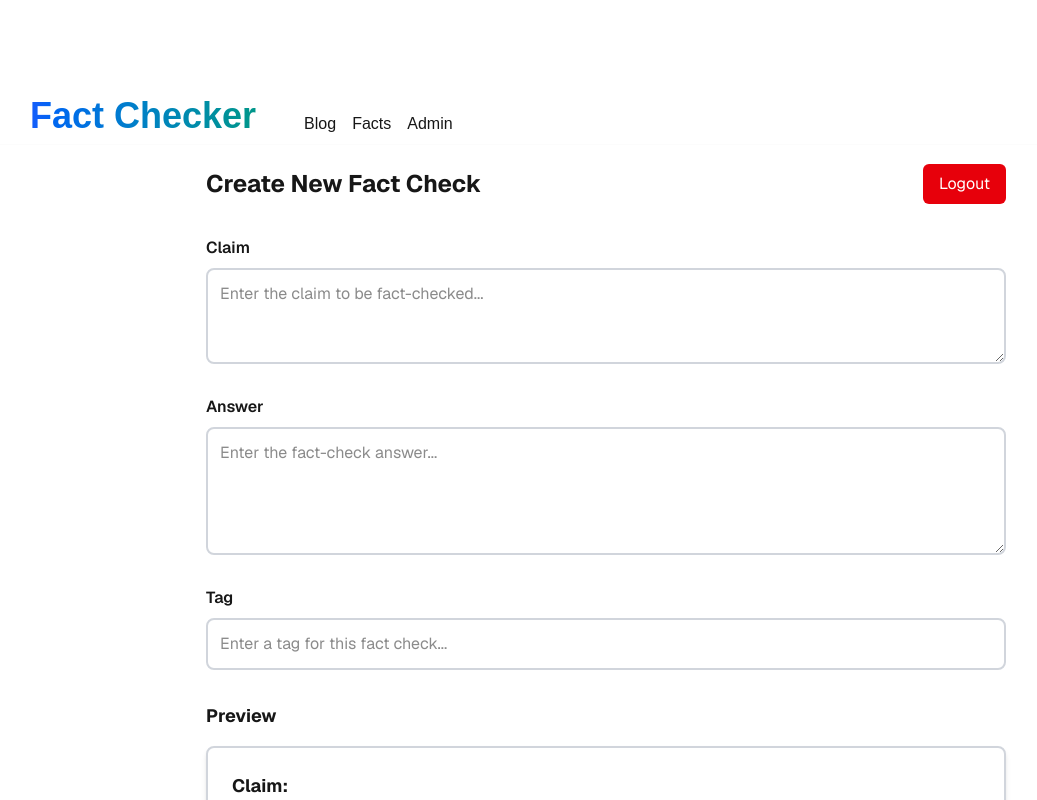
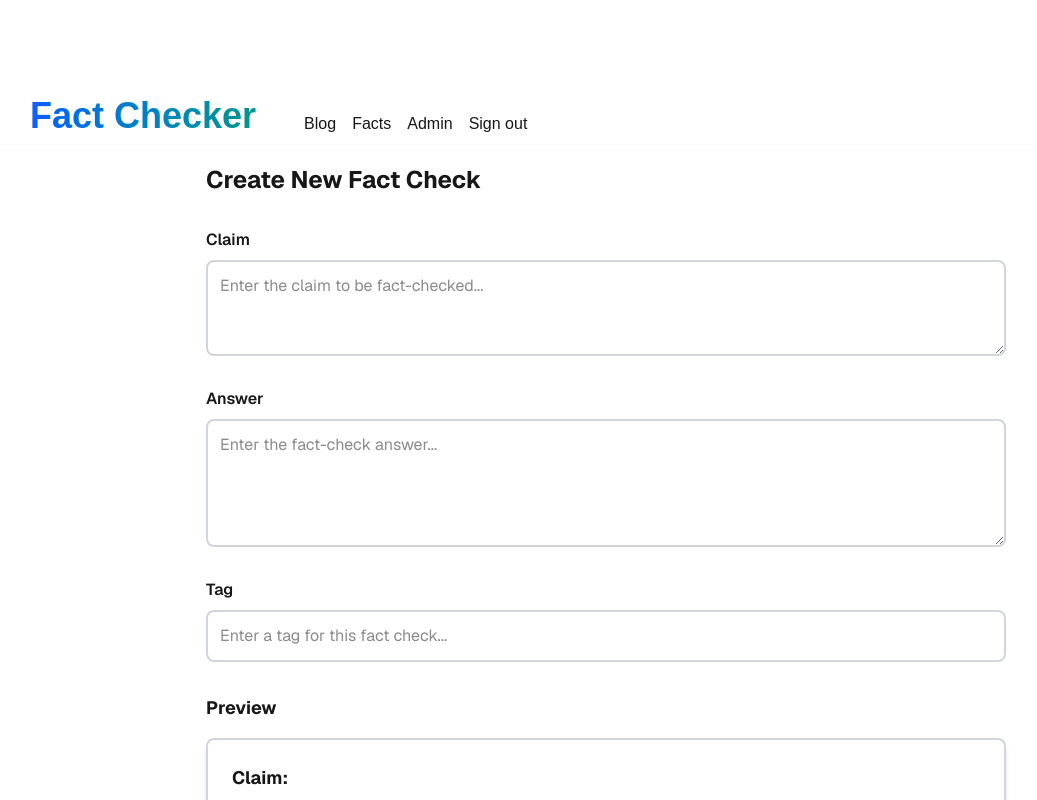
Before and after one commit to Jake-Song/fact-checker-app, a Next.js app: page /facts in a window 1280 px wide. Shown: the top 800 px of the page, without its empty margins (34-1071 px from the left). Built offline with nearby package versions, Linux system fonts and the light colour scheme; sample sign-in values are in the browser's storage.

Commit message:
clean up login\/logout

```diff
--- a/app/admin/page.tsx
+++ b/app/admin/page.tsx
@@ -111,24 +111,12 @@ export default function AdminPage() {
     setContent(post.content);
   }
 
-  function handleLogout() {
-    localStorage.removeItem('token');
-    localStorage.removeItem('user');
-    router.push('/auth');
-  }
-
   return (
     <div className="grid grid-rows-[20px_1fr_20px] items-center justify-items-center min-h-screen p-8 pb-20 gap-16 sm:p-20 font-[family-name:var(--font-geist-sans)]">
       <main className="flex flex-col gap-[32px] row-start-2 items-center sm:items-start w-full max-w-[800px]">
         <div className="w-full">
           <div className="flex justify-between items-center mb-8">
             <h1 className="text-2xl font-bold">Blog</h1>
-            <button
-              onClick={handleLogout}
-              className="bg-red-600 text-white px-4 py-2 rounded-md hover:bg-red-700 focus:outline-none focus:ring-2 focus:ring-red-500 focus:ring-offset-2"
-            >
-              Logout
-            </button>
           </div>
 
           <div className="border-2 border-gray-300 rounded-lg p-6 shadow-md mb-8">
--- a/app/auth/page.tsx
+++ b/app/auth/page.tsx
@@ -1,6 +1,6 @@
 'use client';
 
-import { useState } from 'react';
+import { useEffect, useState } from 'react';
 import { useRouter } from 'next/navigation';
 
 export default function AuthPage() {
@@ -10,6 +10,13 @@ export default function AuthPage() {
   const [error, setError] = useState('');
   const [loading, setLoading] = useState(false);
   const router = useRouter();
+
+  useEffect(() => {
+    const token = localStorage.getItem('token');
+    if(token) {
+      router.push('/');
+    }
+  }, []);
 
   async function handleSubmit(e: React.FormEvent) {
     e.preventDefault();
@@ -36,8 +43,8 @@ export default function AuthPage() {
         localStorage.setItem('user', JSON.stringify({ id: data.userId, email: data.email }));
       }
 
-      // Redirect to blog page
-      router.push('/admin');
+      // Redirect to home page
+      router.push('/');
     } catch (err) {
       setError(err instanceof Error ? err.message : 'An error occurred');
     } finally {
--- a/app/components/Navigation.tsx
+++ b/app/components/Navigation.tsx
@@ -1,6 +1,25 @@
+'use client'
 import Link from 'next/link'
+import { useState, useEffect } from 'react'
+import { useRouter, usePathname } from 'next/navigation'
 
 export default function Navigation() {
+  const [isAuthenticated, setIsAuthenticated] = useState(false)
+  const router = useRouter()
+  const pathname = usePathname()
+
+  useEffect(() => {
+    const token = localStorage.getItem('token')
+    setIsAuthenticated(!!token)
+  }, [pathname]) // Run when pathname changes
+
+  const handleSignOut = () => {
+    localStorage.removeItem('token')
+    localStorage.removeItem('user')
+    setIsAuthenticated(false)
+    router.push('/')
+  }
+
   return (
     <div className="absolute left-0 top-24 w-full border-b border-gray-100/30 pb-2">
       <nav className="max-w-7xl mx-auto flex items-end gap-4 px-16">
@@ -12,8 +31,20 @@ export default function Navigation() {
 
         <Link href="/blog" className="hover:text-gray-600 transition-colors duration-200">Blog</Link>
         <Link href="/facts" className="hover:text-gray-600 transition-colors duration-200">Facts</Link>
-        <Link href="/admin" className="hover:text-gray-600 transition-colors duration-200">Admin</Link>
 
+        {isAuthenticated ? (
+          <>
+            <Link href="/admin" className="hover:text-gray-600 transition-colors duration-200">Admin</Link>
+            <button
+              onClick={handleSignOut}
+              className="hover:text-gray-600 transition-colors duration-200"
+            >
+              Sign out
+            </button>
+          </>
+        ) : (
+          <Link href="/auth" className="hover:text-gray-600 transition-colors duration-200">Login</Link>
+        )}
       </nav>
     </div>
   )
--- a/app/facts/page.tsx
+++ b/app/facts/page.tsx
@@ -57,16 +57,6 @@ export default function FactsPage() {
       <main className="flex flex-col gap-[32px] row-start-2 items-center sm:items-start w-full max-w-[800px]">
         <div className="w-full flex justify-between items-center">
           <h1 className="text-2xl font-bold">Create New Fact Check</h1>
-          <button
-            onClick={() => {
-              localStorage.removeItem('token');
-              localStorage.removeItem('user');
-              router.push('/auth');
-            }}
-            className="bg-red-600 text-white px-4 py-2 rounded-md hover:bg-red-700 focus:outline-none focus:ring-2 focus:ring-red-500 focus:ring-offset-2"
-          >
-            Logout
-          </button>
         </div>
 
         {/* Writing Interface */}
```
